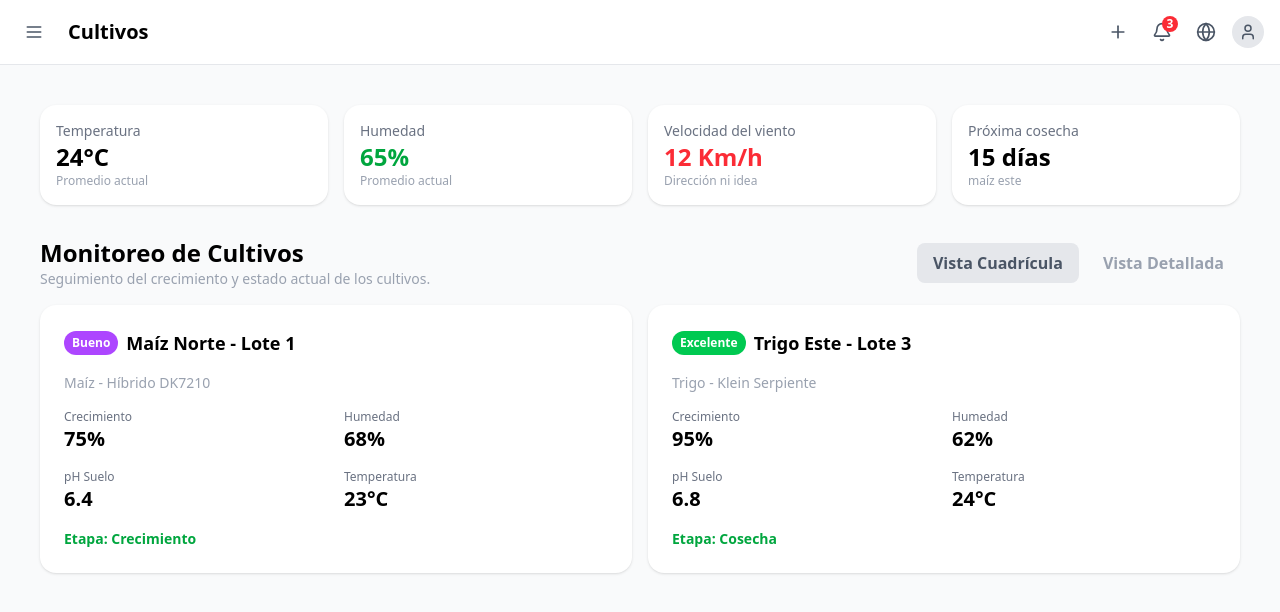
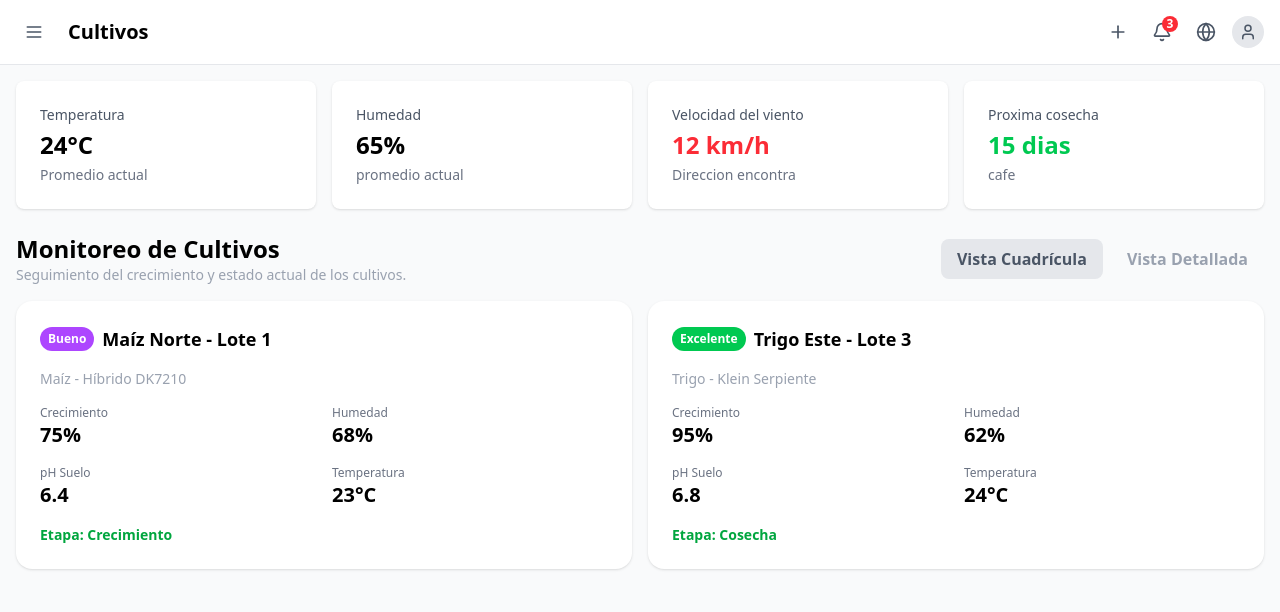
Before and after one commit to Medina-Euclides/Campo-Gestion, a React (Vite) app: page /app/cultivos in a window 1280 px wide. Shown: the top 612 px of the page. Built offline with nearby package versions, Linux system fonts and the light colour scheme.

Commit message:
reutilizacion de codigo en add cultive, add projects y cultivos page

```diff
--- a/src/App.tsx
+++ b/src/App.tsx
@@ -1,3 +1,6 @@
+
+
+
 import { createBrowserRouter, RouterProvider } from 'react-router-dom';
 import { AppRouter } from './router/AppRouter';
 
--- a/src/components/Modals/AddCultive.tsx
+++ b/src/components/Modals/AddCultive.tsx
@@ -1,6 +1,7 @@
 
 import React from 'react';
 import { Button } from '../ui/Button';
+import { X } from 'lucide-react';
 
 interface RegistrarCultivoModalProps {    // Definición de las propiedades del componente
   visible: boolean;                       // Indica si el modal es visible o no
@@ -29,26 +30,22 @@ export const RegistrarCultivoModal: React.FC<RegistrarCultivoModalProps> = ({
         <div className="max-h-[90vh] overflow-y-auto">
           <div className="p-6">
             <div className="flex justify-between items-center mb-4">
-
-        {/* Botón de cerrar */}
-        <button onClick={onClose} className="absolute top-4 right-4 text-gray-400 hover:text-gray-600 text -2xl"
-        >
-        {/* Cerrar (X) */}
-          ×
-        </button>
+              <h2 className="text-xl font-semibold">
+                Registrar nuevo cultivo
+              </h2>
+              <button onClick={onClose} className="p-1 hover:bg-gray-100 rounded-full">
+                <X size={20}/>
+              </button>
         </div>
-
-        {/* Título */}
-        <h2 className="text-2xl font-bold mb-2">Registrar Nuevo Cultivo</h2>
         <p className="text-gray-500 mb-6 text-sm">
           Complete los detalles para registrar un nuevo cultivo.
         </p>
 
-        {/* Formulario */}
         <div className="grid grid-cols-1 md:grid-cols-2 gap-4 mb-6">
-          {/* Tipo de Cultivo */}
           <div>
-            <label className="block text-sm font-medium text-gray-700 mb-1">Tipo de Cultivo</label>
+            <label className="block text-sm font-medium text-gray-700 mb-1">
+              Tipo de Cultivo
+            </label>
             <select className="w-full border border-gray-300 rounded-md p-2">
               <option>Seleccionar tipo</option>
               <option>Maíz</option>
@@ -57,9 +54,10 @@ export const RegistrarCultivoModal: React.FC<RegistrarCultivoModalProps> = ({
             </select>
           </div>
 
-          {/* Variedad */}
           <div>
-            <label className="block text-sm font-medium text-gray-700 mb-1">Variedad</label>
+            <label className="block text-sm font-medium text-gray-700 mb-1">
+              Variedad
+            </label>
             <input
               type="text"
               placeholder="Ej: Híbrido DK7210"
@@ -67,25 +65,30 @@ export const RegistrarCultivoModal: React.FC<RegistrarCultivoModalProps> = ({
             />
           </div>
 
-          {/* Fecha de Siembra */}
           <div>
-            <label className="block text-sm font-medium text-gray-700 mb-1">Fecha de Siembra</label>
-            <input type="date" className="w-full border border-gray-300 rounded-md p-2"
-            />
-          </div>
-
-          {/* Fecha Estimada de Cosecha */}
-          <div>
-            <label className="block text-sm font-medium text-gray-700 mb-1">Fecha Estimada de Cosecha</label>
+            <label className="block text-sm font-medium text-gray-700 mb-1">
+              Fecha de Siembra
+            </label>
             <input
               type="date"
               className="w-full border border-gray-300 rounded-md p-2"
             />
           </div>
 
-          {/* Área Cultivada */}
           <div>
-            <label className="block text-sm font-medium text-gray-700 mb-1">Área Cultivada (hectáreas)</label>
+            <label className="block text-sm font-medium text-gray-700 mb-1">
+              Fecha Estimada de Cosecha
+            </label>
+            <input
+              type="date"
+              className="w-full border border-gray-300 rounded-md p-2"
+            />
+          </div>
+
+          <div>
+            <label className="block text-sm font-medium text-gray-700 mb-1">
+              Área Cultivada (hectáreas)
+            </label>
             <input
               type="number"
               min="0"
@@ -94,9 +97,10 @@ export const RegistrarCultivoModal: React.FC<RegistrarCultivoModalProps> = ({
             />
           </div>
 
-          {/* Proyecto Asociado */}
           <div>
-            <label className="block text-sm font-medium text-gray-700 mb-1">Proyecto Asociado</label>
+            <label className="block text-sm font-medium text-gray-700 mb-1">
+              Proyecto Asociado
+            </label>
             <select className="w-full border border-gray-300 rounded-md p-2">
               <option>Seleccionar proyecto</option>
               <option>Proyecto A</option>
@@ -105,17 +109,16 @@ export const RegistrarCultivoModal: React.FC<RegistrarCultivoModalProps> = ({
           </div>
         </div>
 
-        {/* Notas Adicionales */}
         <div className="mb-6">
-          <label className="block text-sm font-medium text-gray-700 mb-1">Notas Adicionales</label>
+          <label className="block text-sm font-medium text-gray-700 mb-1">
+            Notas Adicionales
+          </label>
           <textarea
             placeholder="Información adicional sobre el cultivo"
             className="w-full border border-gray-300 rounded-md p-2"
-
           ></textarea>
         </div>
 
-        {/* Botones */}
         <div className="flex justify-end space-x-4">
           <Button onClick={onClose} variant="secondary">
             Cancelar
--- a/src/components/Modals/AddProjects.tsx
+++ b/src/components/Modals/AddProjects.tsx
@@ -1,3 +1,5 @@
+import { Edit, X } from "lucide-react";
+import { Button } from "../ui/Button";
 
 
 
@@ -16,75 +18,69 @@ export function RegistrarProyectoModal({visible, onClose}: RegistrarProyectoModa
     if (!visible) return null; // No renderizar el modal si no es visible
 
     return (
-    <>
    <div className="fixed inset-0 bg-black/50 flex items-center justify-center z-50 p-4">
       <div className="bg-white rounded-lg w-full max-w-md my-8">
         <div className="max-h-[90vh] overflow-y-auto">
           <div className="p-6">
             <div className="flex justify-between items-center mb-4">
-
-            {/* Botón de cerrar */}
-        <button onClick={onClose} className="absolute top-4 right-4 text-gray-400 hover:text-gray-600 text -2xl"
-        >
-        {/* Cerrar (X) */}
-          ×
+              <h2 className="text-xl font-semibold">
+                Registrar nuevo proyecto
+              </h2>
+              <button onClick={onClose} className="p-1 hover:bg-gray-100 rounded-full">
+                <X size={20}/>
               </button>
         </div>
-
-            {/* Título */}
-        <h2 className="text-2xl font-bold mb-2">Registrar Nuevo proyecto</h2>
         <p className="text-gray-500 mb-6 text-sm">
           Complete los detalles para crear un nuevo proyecto.
         </p>
 
-        {/* Formulario */}
-        <div className="grid grid-cols-1 md:grid-cols-2 gap-4 mb-6">
-          {/* campo digitar nombre del proyecto */}
+        <div className="space-y-4">
           <div>
-            <label className="block text-sm font-medium text-gray-700 mb-1">Nombre del proyecto</label>
+            <label className="block text-sm font-medium text-gray-700 mb-1">
+              Nombre del proyecto
+            </label>
             <input
               type="text"
               placeholder="Ej: Proyecto de Cultivo de Maíz"
               className="w-full border border-gray-300 rounded-md p-2"
             />
           </div>
-          </div>
 
-        <div className="grid grid-cols-1 md:grid-cols-2 gap-4 mb-6">
-            {/* campo digitar nombre del responsable */}
           <div>
-            <label className="block text-sm font-medium text-gray-700 mb-1">Responsables</label>
+            <label className="block text-sm font-medium text-gray-700 mb-1">
+              Responsables
+            </label>
             <input
               type="text"
               placeholder="Ej: Juan Pérez"
               className="w-full border border-gray-300 rounded-md p-2"
             />
           </div>
-            </div>
 
         <div className="mb-6">
-            {/* campo digitar descripcion */}
-          <label className="block text-sm font-medium text-gray-700 mb-1">Descripcion</label>
+          <label className="block text-sm font-medium text-gray-700 mb-1">
+            Descripcion
+          </label>
           <textarea
             placeholder="Información adicional sobre el cultivo"
             className="w-full border border-gray-300 rounded-md p-2"
-
           ></textarea>
         </div>
 
-        <div className="grid grid-cols-1 md:grid-cols-2 gap-4 mb-6">
-          {/* Fecha de inicio */}
         <div>
-            <label className="block text-sm font-medium text-gray-700 mb-1">Fecha de inicio</label>
+          <label className="block text-sm font-medium text-gray-700 mb-1">
+            Fecha de inicio
+          </label>
           <input
             type="date"
             className="w-full border border-gray-300 rounded-md p-2"
           />
           </div>
 
-          {/* Fecha Estimada de Cosecha */}
           <div>
-            <label className="block text-sm font-medium text-gray-700 mb-1">Fecha Estimada de finalizacion</label>
+            <label className="block text-sm font-medium text-gray-700 mb-1">
+              Fecha Estimada de finalizacion
+            </label>
             <input
               type="date"
               className="w-full border border-gray-300 rounded-md p-2"
@@ -92,30 +88,18 @@ export function RegistrarProyectoModal({visible, onClose}: RegistrarProyectoModa
           </div>
           </div>
 
-        {/* Botones */}
-        <div className="flex justify-end space-x-4">
-          <button
-          onClick={onClose}
-          className="px-4 py-2 rounded-lg bg-gray-200 text-gray-700 font-semibold"
-          >
+          <div className="flex justify-end space-x-3 mt-6">
+            <Button onClick={onClose} variant="secondary">
               Cancelar
-          </button>
+            </Button>
 
-          <button
-          onClick={() => {
-            // Aquí puedes agregar la lógica para guardar el proyecto
-            console.log("Proyecto guardado");
-            onClose(); // Cerrar el modal después de guardar
-          }}
-          className="px-4 py-2 rounded-lg bg-black text-white font-semibold"
-          >
-            Guardar
-          </button>
+            <Button>
+              guardar Proyecto
+            </Button>
          </div>
        </div>
      </div>
     </div>
   </div>
-    </>
     );
 }
--- a/src/pages/CultivosPage.tsx
+++ b/src/pages/CultivosPage.tsx
@@ -2,37 +2,36 @@
 /**
  * pagina de cultivos
  */
-import React from 'react'; //necesario para usar React a travez de componentes
+import { StatCard } from "../components/dashboard/StatCard";
 
 export function CultivosPage() {
   return (
     <>
-      {/* Inputs para ingresar datos */}
-      <div className="p-6 bg-gray-50 min-h-screen">
+      <div className="space-y-6">
+        <div className="grid grid-cols-1 md:grid-cols-2 lg:grid-cols-4 gap-4">
+        <StatCard
+          title="Temperatura"
+          value="24°C"
+          change="Promedio actual"
+          />
 
+          <StatCard
+          title="Humedad"
+          value="65%"
+          change="promedio actual"
+          />
 
-        {/* Resumen de clima */}
-        <div className="grid grid-cols-1 md:grid-cols-4 gap-4 mb-8">
-          <div className="bg-white p-4 rounded-2xl shadow">
-            <h2 className="text-gray-500 text-sm">Temperatura</h2>
-            <p className="text-2xl font-bold">24°C</p>
-            <p className="text-gray-400 text-xs">Promedio actual</p>
-          </div>
-          <div className="bg-white p-4 rounded-2xl shadow">
-            <h2 className="text-gray-500 text-sm">Humedad</h2>
-            <p className="text-2xl font-bold text-green-600">65%</p>
-            <p className="text-gray-400 text-xs">Promedio actual</p>
-          </div>
-          <div className="bg-white p-4 rounded-2xl shadow">
-            <h2 className="text-gray-500 text-sm">Velocidad del viento</h2>
-            <p className="text-2xl font-bold text-red-500">12 Km/h</p>
-            <p className="text-gray-400 text-xs">Dirección ni idea</p>
-          </div>
-          <div className="bg-white p-4 rounded-2xl shadow">
-            <h2 className="text-gray-500 text-sm">Próxima cosecha</h2>
-            <p className="text-2xl font-bold">15 días</p>
-            <p className="text-gray-400 text-xs">maíz este</p>
-          </div>
+          <StatCard
+          title="Velocidad del viento"
+          value="12 km/h" valueClassName="text-red-500"
+          change="Direccion encontra"
+          />
+
+          <StatCard
+          title="Proxima cosecha"
+          value="15 dias" valueClassName="text-green-500"
+          change="cafe"
+          />
         </div>
 
         {/* Monitoreo de cultivos */}
```
Lines whose indentation alone changed are shown as unchanged.
